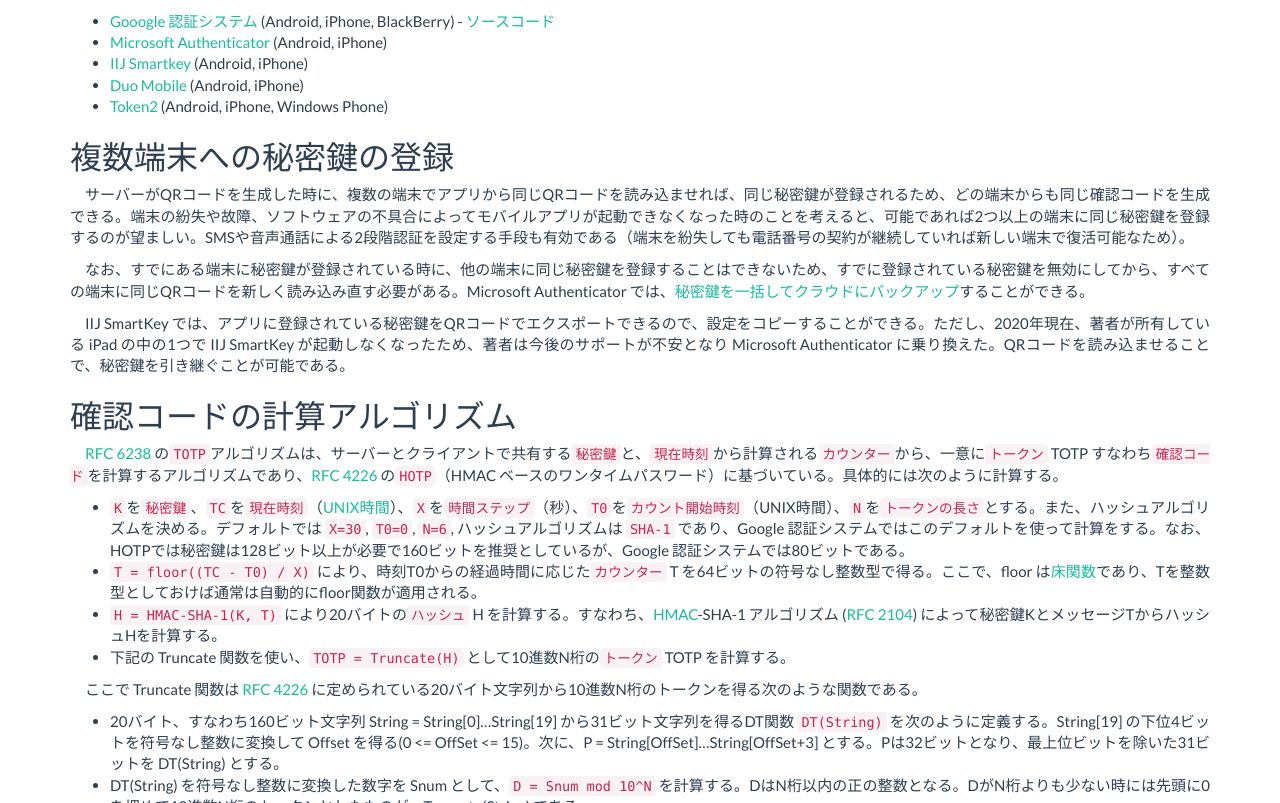
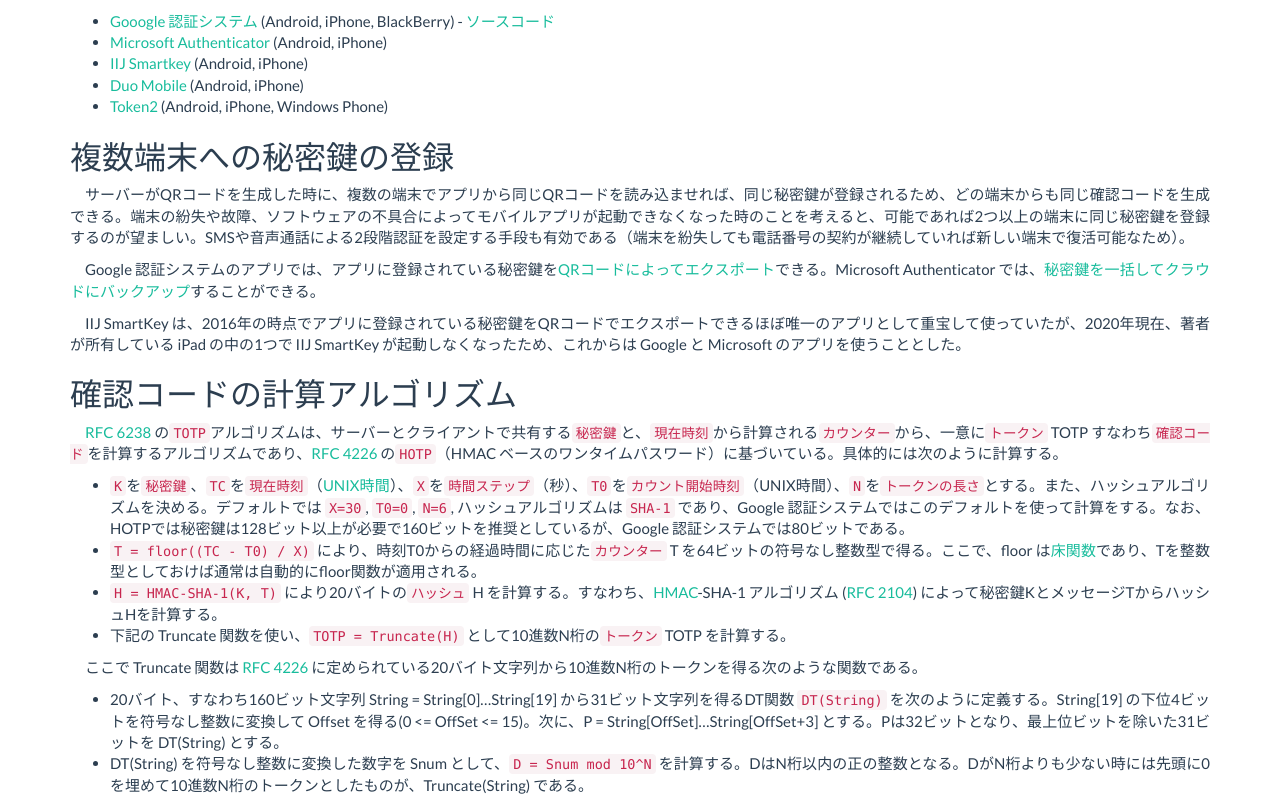
Before and after one commit to sekika/sekika.github.io, a Jekyll site: the page built from _posts/2016-03-26-GoogleAuthenticator.md, in a window 1280 px wide and 900 px high, scrolled down 1618 px, cut to the strip 0-803 px from the top of the window. Built offline with Jekyll 4.4.1, drawn with Linux system fonts in a browser that asks for light colours.

Commit message:
Google 認証アプリでアカウントのエクスポートが可能に

```diff
--- a/_posts/2016-03-26-GoogleAuthenticator.md
+++ b/_posts/2016-03-26-GoogleAuthenticator.md
@@ -55,9 +55,9 @@
 
 サーバーがQRコードを生成した時に、複数の端末でアプリから同じQRコードを読み込ませれば、同じ秘密鍵が登録されるため、どの端末からも同じ確認コードを生成できる。端末の紛失や故障、ソフトウェアの不具合によってモバイルアプリが起動できなくなった時のことを考えると、可能であれば2つ以上の端末に同じ秘密鍵を登録するのが望ましい。SMSや音声通話による2段階認証を設定する手段も有効である（端末を紛失しても電話番号の契約が継続していれば新しい端末で復活可能なため）。
 
-なお、すでにある端末に秘密鍵が登録されている時に、他の端末に同じ秘密鍵を登録することはできないため、すでに登録されている秘密鍵を無効にしてから、すべての端末に同じQRコードを新しく読み込み直す必要がある。Microsoft Authenticator では、[秘密鍵を一括してクラウドにバックアップ](https://docs.microsoft.com/ja-jp/azure/active-directory/user-help/user-help-auth-app-backup-recovery)することができる。
+Google 認証システムのアプリでは、アプリに登録されている秘密鍵を<a href="https://k-tai.watch.impress.co.jp/docs/news/1292825.html">QRコードによってエクスポート</a>できる。Microsoft Authenticator では、[秘密鍵を一括してクラウドにバックアップ](https://docs.microsoft.com/ja-jp/azure/active-directory/user-help/user-help-auth-app-backup-recovery)することができる。
 
-IIJ SmartKey では、アプリに登録されている秘密鍵をQRコードでエクスポートできるので、設定をコピーすることができる。ただし、2020年現在、著者が所有している iPad の中の1つで IIJ SmartKey が起動しなくなったため、著者は今後のサポートが不安となり Microsoft Authenticator に乗り換えた。QRコードを読み込ませることで、秘密鍵を引き継ぐことが可能である。
+IIJ SmartKey は、2016年の時点でアプリに登録されている秘密鍵をQRコードでエクスポートできるほぼ唯一のアプリとして重宝して使っていたが、2020年現在、著者が所有している iPad の中の1つで IIJ SmartKey が起動しなくなったため、これからは Google と Microsoft のアプリを使うこととした。
 
 ## 確認コードの計算アルゴリズム ##
 
```
Also changed, not shown: other parts of _posts/2016-03-26-GoogleAuthenticator.md (+1 -1 lines).
